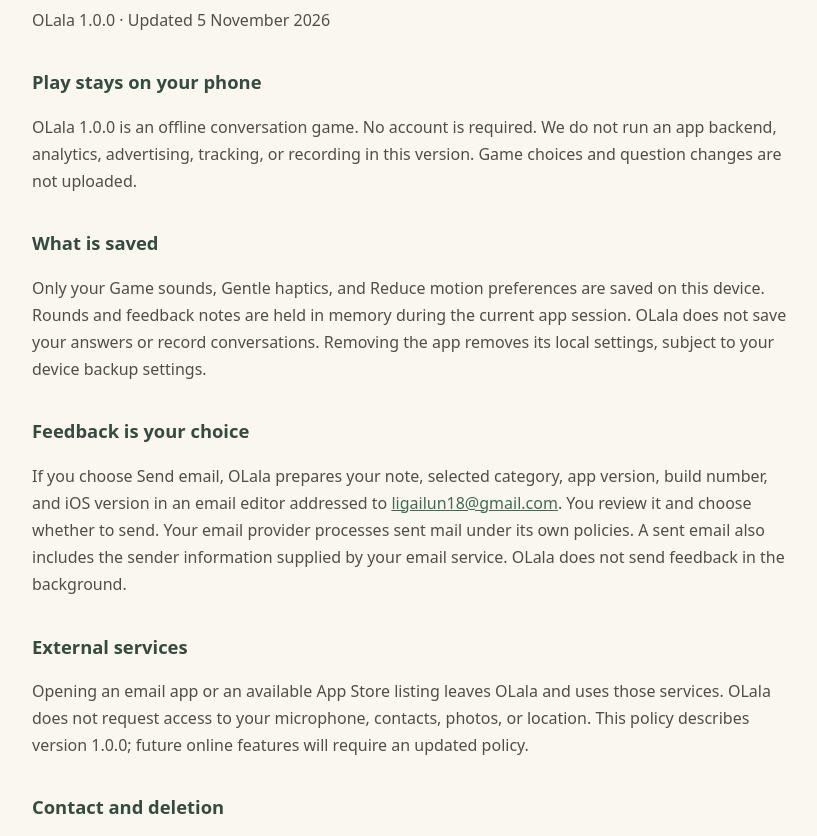
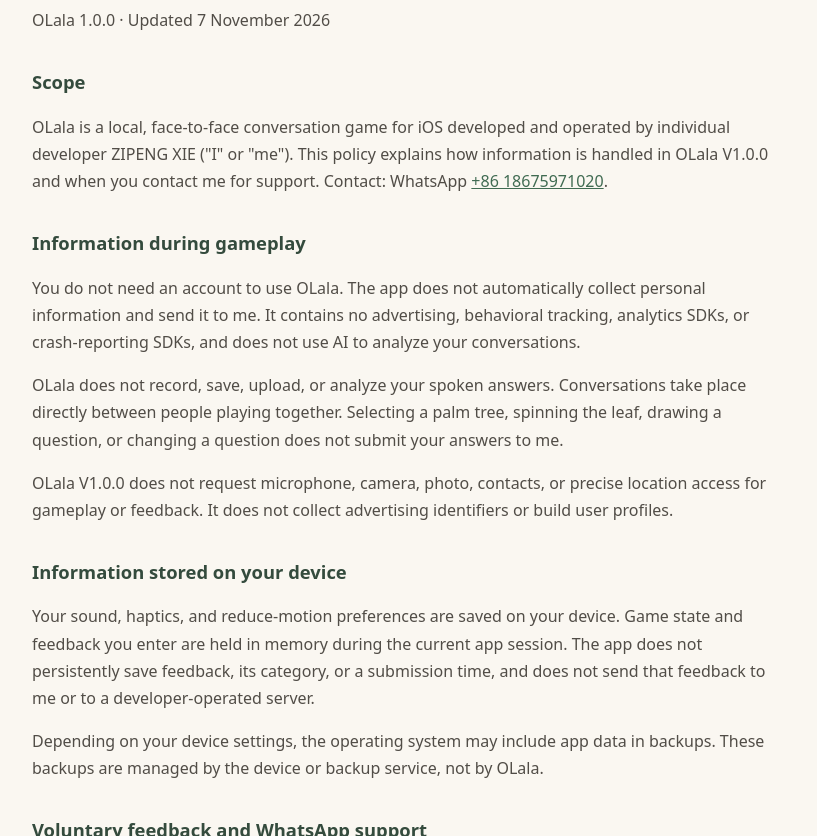
Before and after one commit to qiuc-git/olala-public-pages, a plain HTML site: page privacy.html in a window 1280 px wide. Shown: the part 194-1030 px from the top of the page, without its empty margins (228-1045 px from the left). Drawn offline with Linux system fonts and the light colour scheme.

Commit message:
Update OLala privacy and support information

```diff
--- a/privacy.html
+++ b/privacy.html
@@ -1,10 +1,13 @@
 <!doctype html>
 <html lang="en"><head><meta charset="utf-8"><meta name="viewport" content="width=device-width,initial-scale=1"><title>Privacy Policy | OLala</title><link rel="stylesheet" href="style.css"></head>
 <body><header><nav aria-label="Site navigation"><a href="privacy.html">Privacy Policy</a><a href="support.html">Support</a></nav></header><main>
-<h1>Privacy Policy</h1><p>OLala 1.0.0 · Updated 5 November 2026</p>
-<h2>Play stays on your phone</h2><p>OLala 1.0.0 is an offline conversation game. No account is required. We do not run an app backend, analytics, advertising, tracking, or recording in this version. Game choices and question changes are not uploaded.</p>
-<h2>What is saved</h2><p>Only your Game sounds, Gentle haptics, and Reduce motion preferences are saved on this device. Rounds and feedback notes are held in memory during the current app session. OLala does not save your answers or record conversations. Removing the app removes its local settings, subject to your device backup settings.</p>
-<h2>Feedback is your choice</h2><p>If you choose Send email, OLala prepares your note, selected category, app version, build number, and iOS version in an email editor addressed to <a href="mailto:ligailun18@gmail.com">ligailun18@gmail.com</a>. You review it and choose whether to send. Your email provider processes sent mail under its own policies. A sent email also includes the sender information supplied by your email service. OLala does not send feedback in the background.</p>
-<h2>External services</h2><p>Opening an email app or an available App Store listing leaves OLala and uses those services. OLala does not request access to your microphone, contacts, photos, or location. This policy describes version 1.0.0; future online features will require an updated policy.</p>
-<h2>Contact and deletion</h2><p>For privacy questions or to request deletion of feedback held by support, contact <a href="mailto:ligailun18@gmail.com">ligailun18@gmail.com</a>. Include enough information to identify the message; do not send passwords or sensitive documents.</p>
+<h1>Privacy Policy</h1><p>OLala 1.0.0 · Updated 7 November 2026</p>
+<h2>Scope</h2><p>OLala is a local, face-to-face conversation game for iOS developed and operated by individual developer ZIPENG XIE (&quot;I&quot; or &quot;me&quot;). This policy explains how information is handled in OLala V1.0.0 and when you contact me for support. Contact: WhatsApp <a href="https://wa.me/8618675971020">+86 18675971020</a>.</p>
+<h2>Information during gameplay</h2><p>You do not need an account to use OLala. The app does not automatically collect personal information and send it to me. It contains no advertising, behavioral tracking, analytics SDKs, or crash-reporting SDKs, and does not use AI to analyze your conversations.</p><p>OLala does not record, save, upload, or analyze your spoken answers. Conversations take place directly between people playing together. Selecting a palm tree, spinning the leaf, drawing a question, or changing a question does not submit your answers to me.</p><p>OLala V1.0.0 does not request microphone, camera, photo, contacts, or precise location access for gameplay or feedback. It does not collect advertising identifiers or build user profiles.</p>
+<h2>Information stored on your device</h2><p>Your sound, haptics, and reduce-motion preferences are saved on your device. Game state and feedback you enter are held in memory during the current app session. The app does not persistently save feedback, its category, or a submission time, and does not send that feedback to me or to a developer-operated server.</p><p>Depending on your device settings, the operating system may include app data in backups. These backups are managed by the device or backup service, not by OLala.</p>
+<h2>Voluntary feedback and WhatsApp support</h2><p>Feedback and WhatsApp support are optional. You can play OLala without contacting me or using WhatsApp. Feedback entered in the app is not sent to me.</p><p>If you choose to contact me via WhatsApp at <a href="https://wa.me/8618675971020">+86 18675971020</a>, you decide what to share and whether to send a message. Opening a contact link alone does not send a message. If you send a message, I receive its contents and any attachments or information you choose to share. Depending on your settings, WhatsApp may also show me your phone number, profile name, photo, or other profile details.</p><p>I use this information to respond to requests, investigate reported issues, provide support, and handle privacy requests. Please do not include sensitive information or other people’s personal information unless necessary. I do not use support messages for advertising or marketing, sell or rent this information, or use it to track you across other apps or websites. WhatsApp processes messages under its own privacy policy.</p>
+<h2>Retention, deletion, and choices</h2><p>Local preferences remain on your device until you remove the app and its data or use any available device data-management options. Feedback in app memory is temporary and is not retained as a saved record. Separately stored device backups may need to be managed through your backup settings. I cannot remotely access or delete data that exists only on your device.</p><p>I retain support messages for as long as reasonably needed to respond to and resolve requests, or as required by applicable law. To request access, correction, or deletion of information you sent me, contact me on WhatsApp at <a href="https://wa.me/8618675971020">+86 18675971020</a>. I may request information reasonably necessary to verify your request. Where applicable law gives you other privacy rights, you may use the same contact method. If processing is based on consent, you may withdraw it; withdrawal does not affect prior lawful processing.</p>
+<h2>Children’s privacy</h2><p>OLala is intended for a general audience and is not specifically designed for or marketed to children. Store age ratings describe content suitability and are not consent to collect children’s personal information.</p><p>The game does not require children or other users to provide personal information to me. Children should not provide their name, contact details, or other personal information in support messages; a parent or guardian should contact me on their behalf.</p><p>I do not knowingly collect children’s personal information through the app. If I learn that I received information from a child under 13, or below the age at which parental consent is required by applicable law, without required authorization, I will delete it unless the law requires retention. Parents and guardians can contact me via WhatsApp with questions or deletion requests.</p>
+<h2>Changes to this policy</h2><p>I may update this policy when the app, information practices, or applicable laws change. The updated policy will be made available in the app and will show its update date. If required by applicable law, I will provide additional notice or obtain consent before relevant changes take effect.</p>
+<h2>Contact</h2><p>For privacy questions or requests, contact OLala’s individual developer ZIPENG XIE via WhatsApp: <a href="https://wa.me/8618675971020">+86 18675971020</a>.</p>
 </main><footer>OLala · <a href="support.html">Support</a></footer></body></html>
```
Also changed, not shown: support.html (+1 -1 lines).
